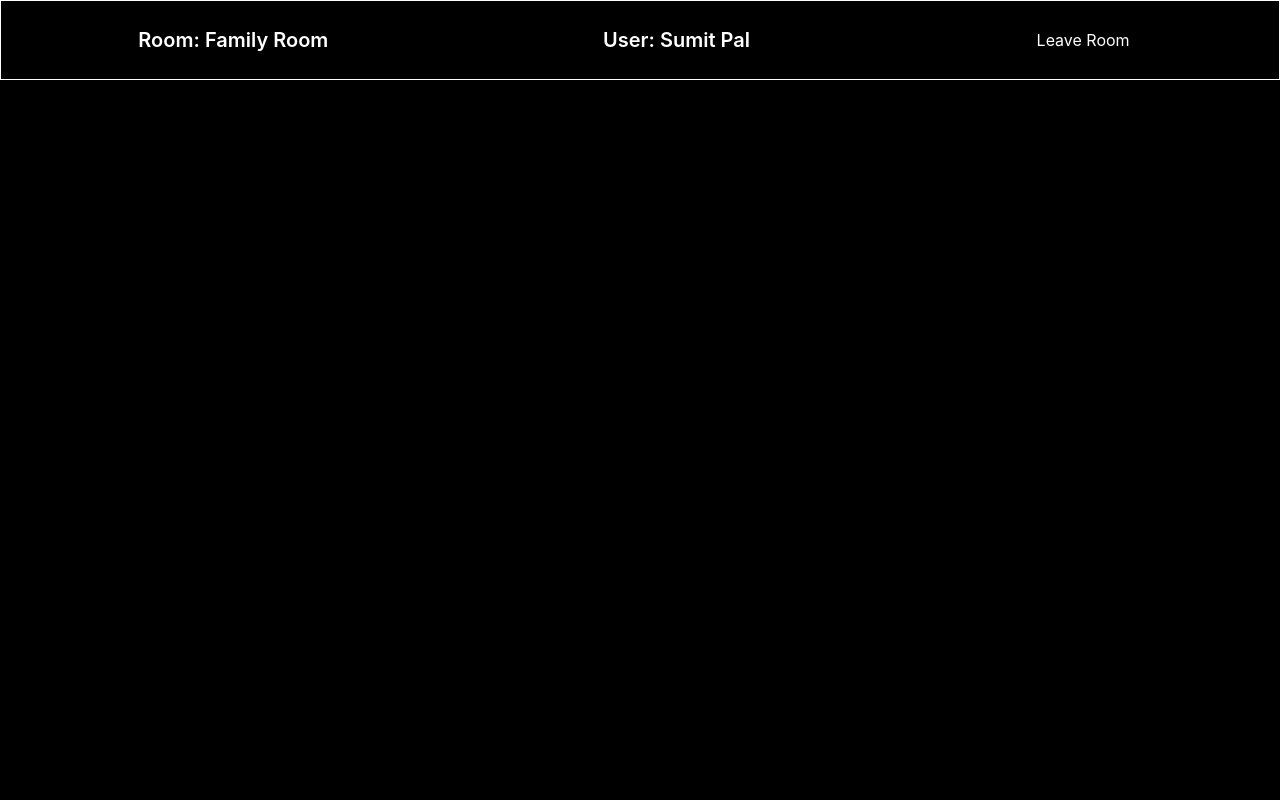
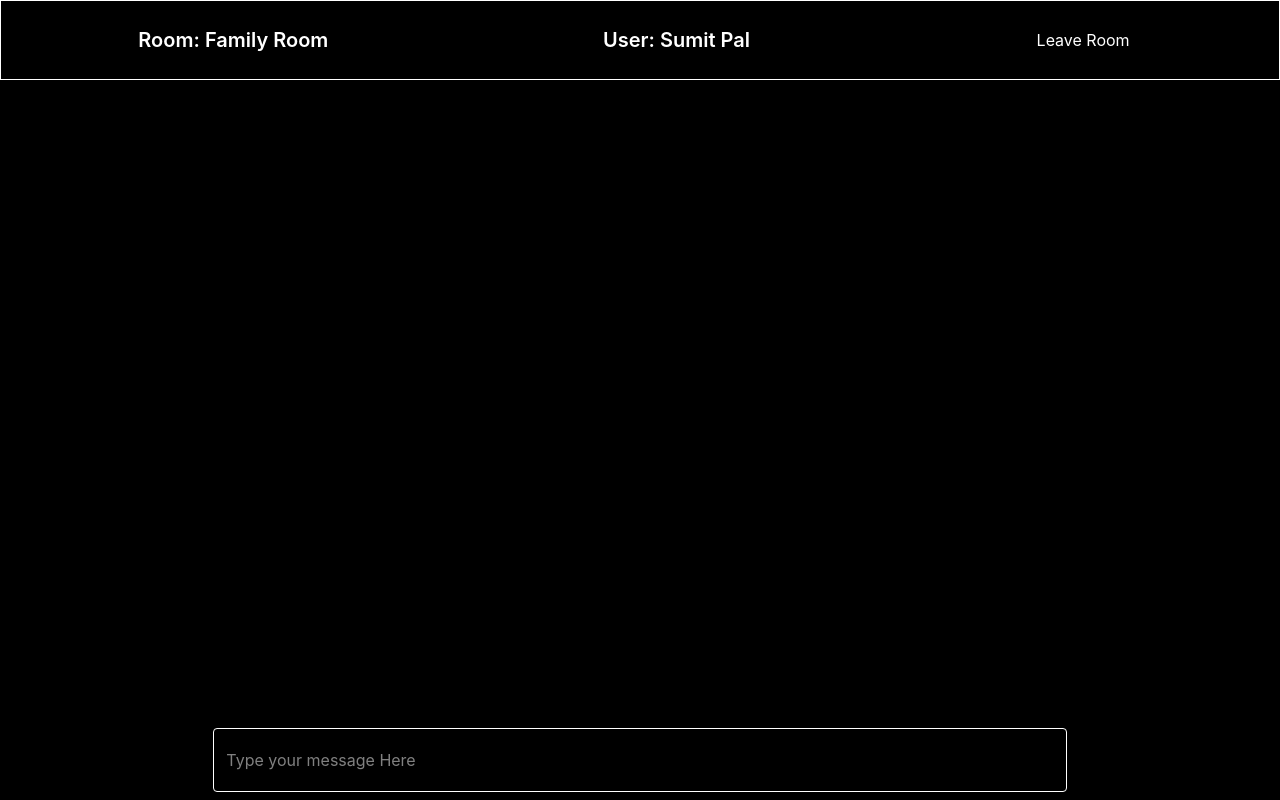
Before and after one commit to programmerdevOp/chat-application-frontend, a React (Vite) app: page /chat in a window 1280 px wide. Built offline with nearby package versions, Linux system fonts and the light colour scheme.

Commit message:
working on input message container

```diff
--- a/src/components/ChatPage.jsx
+++ b/src/components/ChatPage.jsx
@@ -24,6 +24,13 @@ const ChatPage = () => {
                     <button className="dark:bg-red-500 dark:hover:bg-red-700 px-3 py-1  rounded-full text-white">Leave Room</button>
                 </div>
             </header>
+
+            {/* input message container */}
+            <div className="fixed bottom-2 w-full h-16" >
+                <div className="h-full rounded border w-2/3 mx-auto dark:bg-gray-700">
+                    <input type="text" placeholder="Type your message Here" className="dark:border-gray-700    rounded w-full px-3 py-2 dark:bg-gray-900 h-full"></input>
+                </div>
+            </div>
         </div>
     )
 }
```
